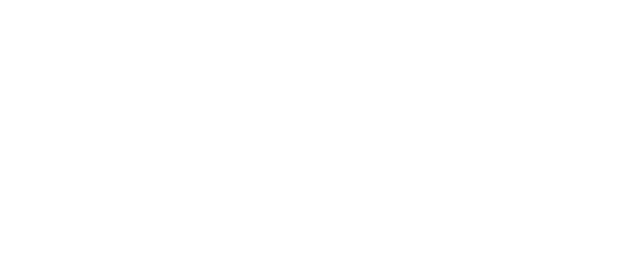
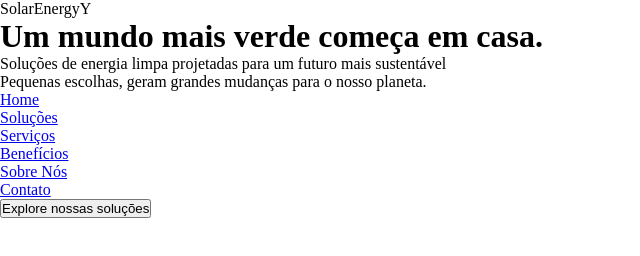
Before and after one commit to simeiamelo/solar-energy, a plain HTML site: page index.html in a window 1280 px wide. Shown: the whole page, without its empty margins (0-640 px from the left). Drawn offline with Linux system fonts and the light colour scheme.

Commit message:
Página Base Criada

```diff
--- a/index.html
+++ b/index.html
@@ -7,6 +7,22 @@
     <link rel="stylesheet" href="estilos/style.css">
 </head>
 <body>
-
+    <header>
+        <div class="logo">SolarEnergyY</div>
+            <h1>Um mundo mais verde começa em casa.</h1>
+            <p>Soluções de energia limpa projetadas para um futuro mais sustentável</p>
+            <p>Pequenas escolhas, geram grandes mudanças para o nosso planeta.</p>
+        <nav>
+            <ul>
+                <li><a href="#">Home</a></li>
+                <li><a href="#">Soluções</a></li>
+                <li><a href="#">Serviços</a></li>
+                <li><a href="#">Benefícios</a></li>
+                <li><a href="#">Sobre Nós</a></li>
+                <li><a href="#">Contato</a></li>
+            </ul>
+            <button>Explore nossas soluções</button>
+        </nav>
+    </header>
 </body>
 </html>
```
